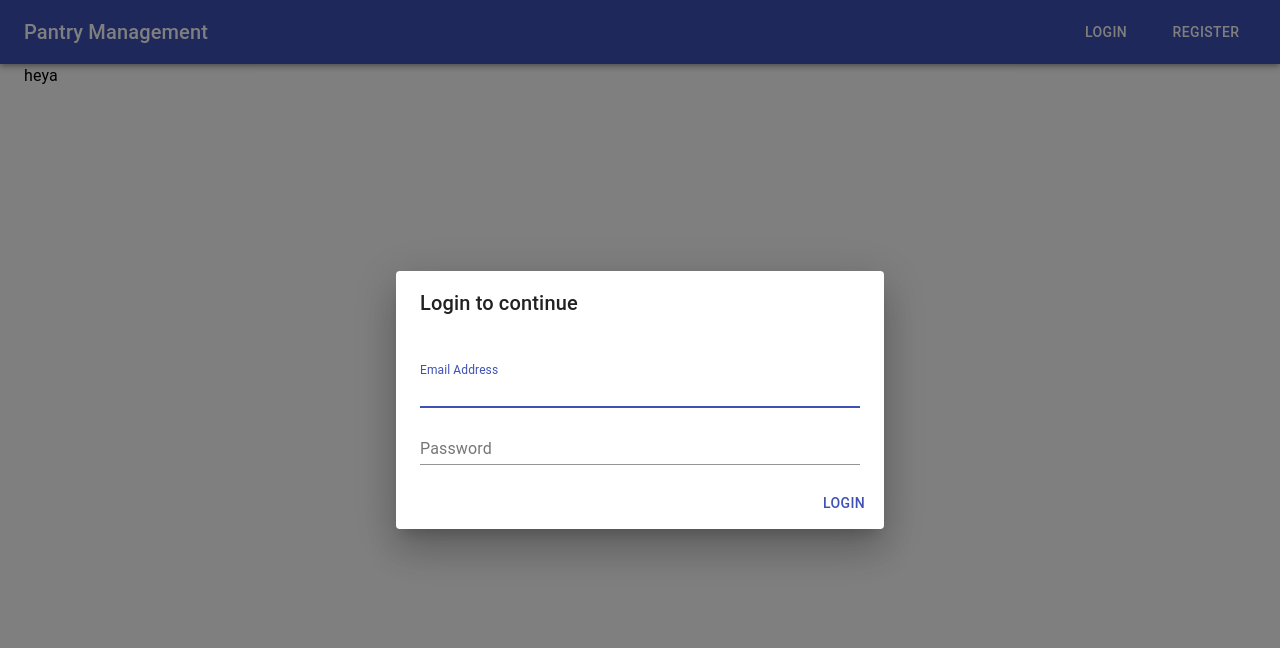
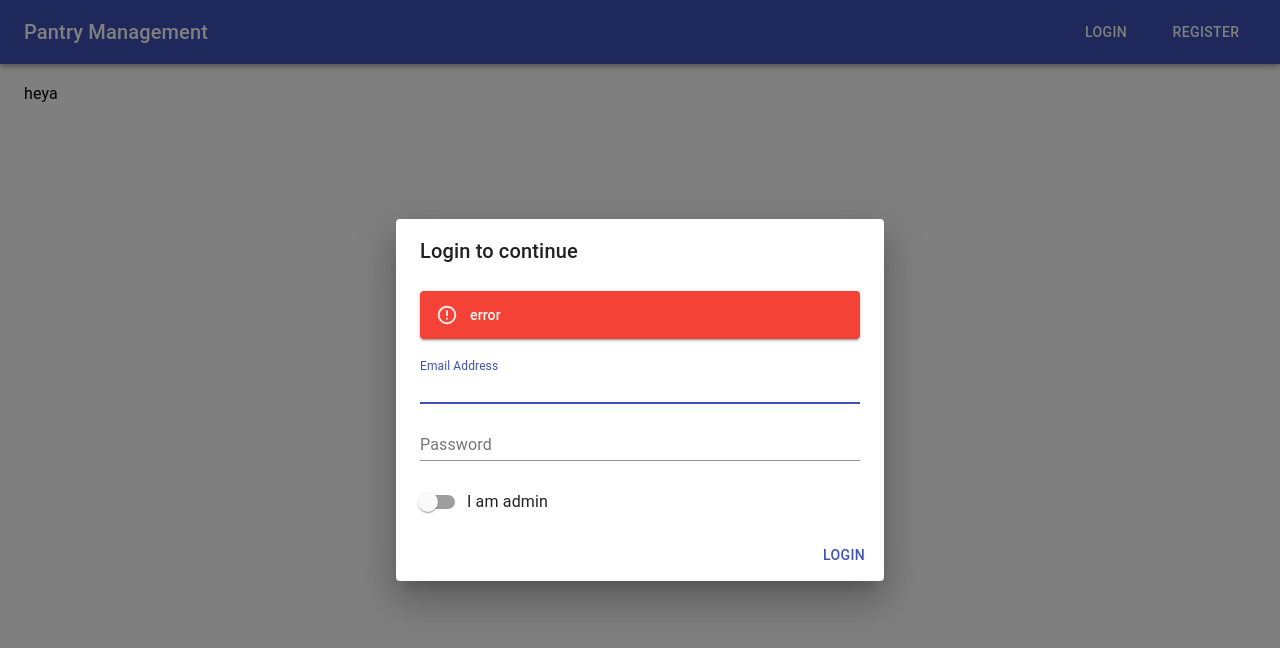
Before and after one commit to saurabhLearns/pantryservice, a React (Create React App) app in the folder client/: page / in a window 1280 px wide. Both pictures are taken after a click on the button "LOGIN". Shown: the top 648 px of the page. Built offline with nearby package versions, Linux system fonts and the light colour scheme.

Commit message:
navbar done

```diff
--- a/client/package.json
+++ b/client/package.json
@@ -5,6 +5,7 @@
   "dependencies": {
     "@material-ui/core": "^4.9.5",
     "@material-ui/icons": "^4.9.1",
+    "@material-ui/lab": "^4.0.0-alpha.45",
     "@material-ui/styles": "^4.9.0",
     "@testing-library/jest-dom": "^4.2.4",
     "@testing-library/react": "^9.3.2",
--- a/client/src/App.js
+++ b/client/src/App.js
@@ -1,16 +1,11 @@
 import React from 'react';
-import Navbar from './components/Navbar'
-import Container from '@material-ui/core/Container';
-import Typography from '@material-ui/core/Typography';
+import Home from './components/Home'
 import 'normalize.css'
 
 function App() {
   return (
     <div className="App">
-      <Navbar/>
-      <Container>
-        <Typography component="p">heya</Typography>
-      </Container>
+      <Home/>
     </div>
   );
 }
--- /dev/null
+++ b/client/src/components/Home.js
@@ -0,0 +1,19 @@
+import React from 'react';
+import Navbar from './Navbar'
+import Container from '@material-ui/core/Container';
+import Typography from '@material-ui/core/Typography';
+
+export default function Home() {
+  return (
+    <div>
+      <Navbar/>
+	  <br/>
+
+	  {/* All stuffs down here */}
+      <Container>
+        <Typography component="p">heya</Typography>
+      </Container>
+
+	</div>
+  );
+}
--- a/client/src/components/LoginModal.js
+++ b/client/src/components/LoginModal.js
@@ -7,16 +7,27 @@ import DialogActions from '@material-ui/core/DialogActions';
 import DialogContent from '@material-ui/core/DialogContent';
 import DialogContentText from '@material-ui/core/DialogContentText';
 import DialogTitle from '@material-ui/core/DialogTitle';
+import FormControlLabel from '@material-ui/core/FormControlLabel';
+import Switch from '@material-ui/core/Switch';
+import MuiAlert from '@material-ui/lab/Alert';
+
 
 const useStyles = makeStyles(theme => ({
 	menuText:{
 		width: 100,
-	}
+	},
   }));
 
 export default function LoginModal() {
 	const classes = useStyles();
 	const [open, setOpen] = React.useState(false);
+	const [state, setState] = React.useState({
+		checkedA: false,
+	  });
+
+	  const handleCheckChange  = event => {
+		setState({ ...state, checkedA: event.target.checked });
+	  };
 
 	const handleClickOpen = () => {
 		setOpen(true);
@@ -35,6 +46,7 @@ export default function LoginModal() {
 				<DialogTitle id="form-dialog-title">Login to continue</DialogTitle>
 				<DialogContent>
 				<DialogContentText>
+				<MuiAlert elevation={2} variant="filled" severity="error">error</MuiAlert>
 				</DialogContentText>
 				<TextField
 					autoFocus
@@ -50,6 +62,15 @@ export default function LoginModal() {
 					label="Password"
 					type="password"
 					fullWidth
+				/><br/><br/>
+				<FormControlLabel
+					control={
+						<Switch
+						checked={state.checkedA}
+						onChange={handleCheckChange}
+						value="isAdmin" />
+					}
+					label="I am admin"
 				/>
 				</DialogContent>
 				<DialogActions>
--- a/client/src/components/RegisterModal.js
+++ b/client/src/components/RegisterModal.js
@@ -7,6 +7,7 @@ import DialogActions from '@material-ui/core/DialogActions';
 import DialogContent from '@material-ui/core/DialogContent';
 import DialogContentText from '@material-ui/core/DialogContentText';
 import DialogTitle from '@material-ui/core/DialogTitle';
+import MuiAlert from '@material-ui/lab/Alert';
 
 const useStyles = makeStyles(theme => ({
 	menuText:{
@@ -35,6 +36,7 @@ export default function RegisterModal() {
 				<DialogTitle id="form-dialog-title">Register to continue</DialogTitle>
 				<DialogContent>
 				<DialogContentText>
+				<MuiAlert elevation={2} variant="filled" severity="error">error</MuiAlert>
 				</DialogContentText>
 				<TextField
 					autoFocus
```
Also changed, not shown: client/src/components/Admin.js (added, +13 -0 lines), client/src/components/Logout.js (added, +20 -0 lines), client/src/components/User.js (added, +13 -0 lines), client/src/components/Navbar.js (line endings or trailing spaces).
